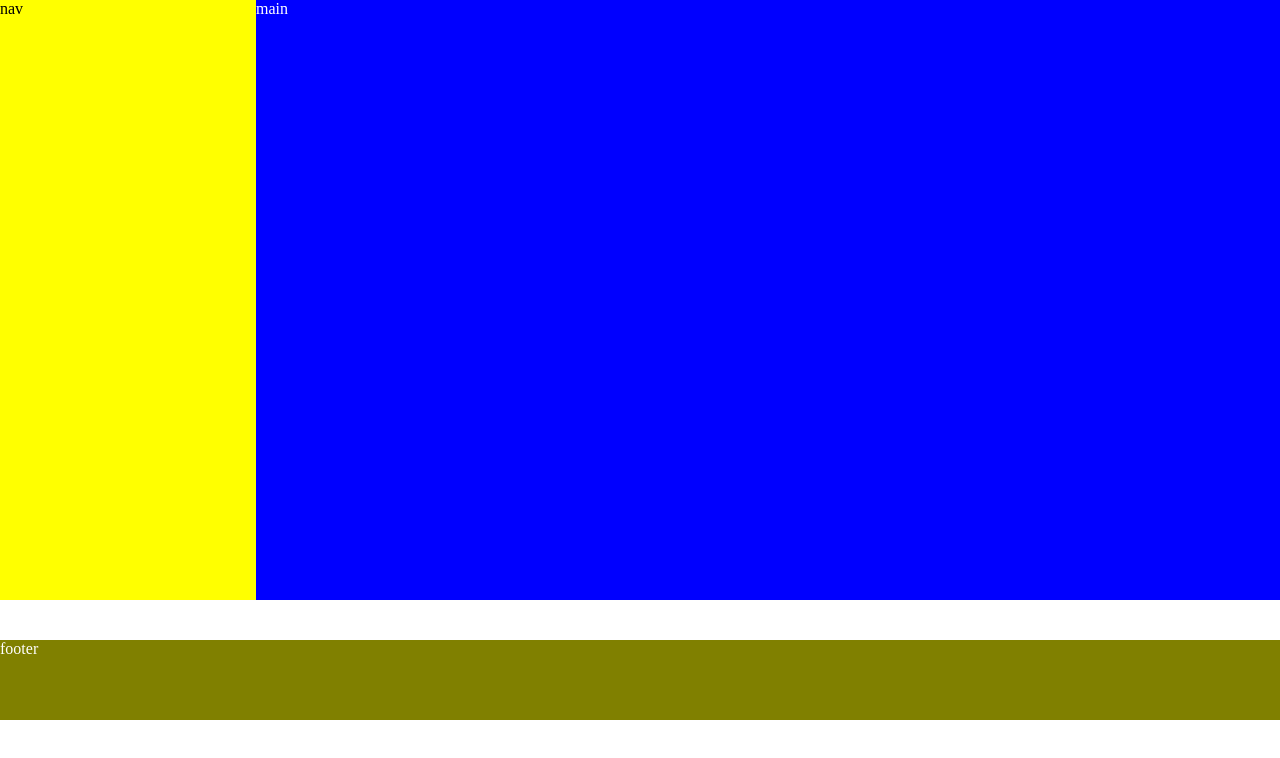
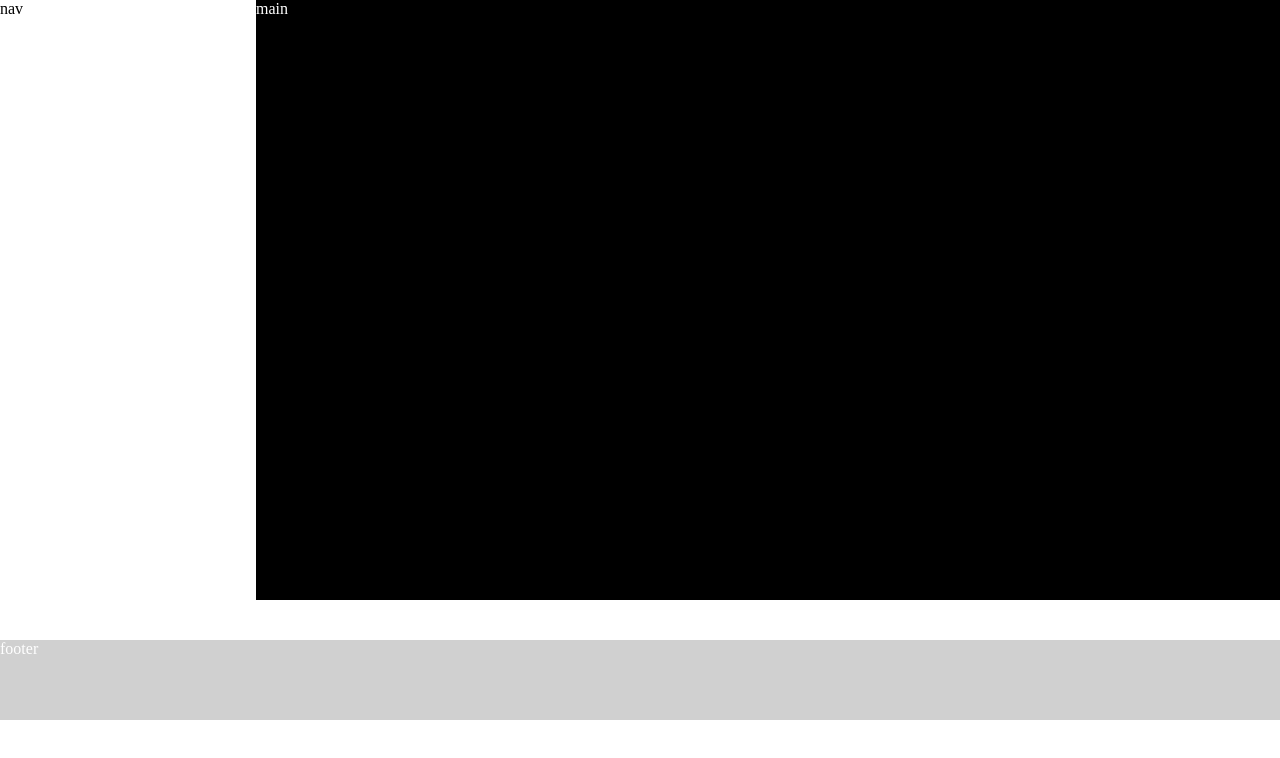
Before and after one commit to neko3o/neko3o.github.io, a plain HTML site: page index.html in a window 1280 px wide. Drawn offline with Linux system fonts and the light colour scheme.

Commit message:
Update index.html

```diff
--- a/index.html
+++ b/index.html
@@ -9,14 +9,14 @@
 	 position:absolute;
 	 width:20%; height:600px;
 	 top:0; bottom:auto; left:0; right:0;
-	 background-color:yellow;
+	 background-color:#ffffff;
     }
 
 	#main{
 	 position:absolute;
 	 width:auto; height:600px;
 	 top:0; bottom:auto; left:20%; right:0;
-	 background-color:blue;
+	 background-color:#000000;
 	 color:white;
 	}
 
@@ -24,7 +24,7 @@
 	 position:fixed;
 	 width:100%; height:80px;
 	 top:80%; bottom:0; left:0; right:0;
-	 background-color:olive;
+	 background-color:#d0d0d0;
 	 color:white;
 	}
 
```
